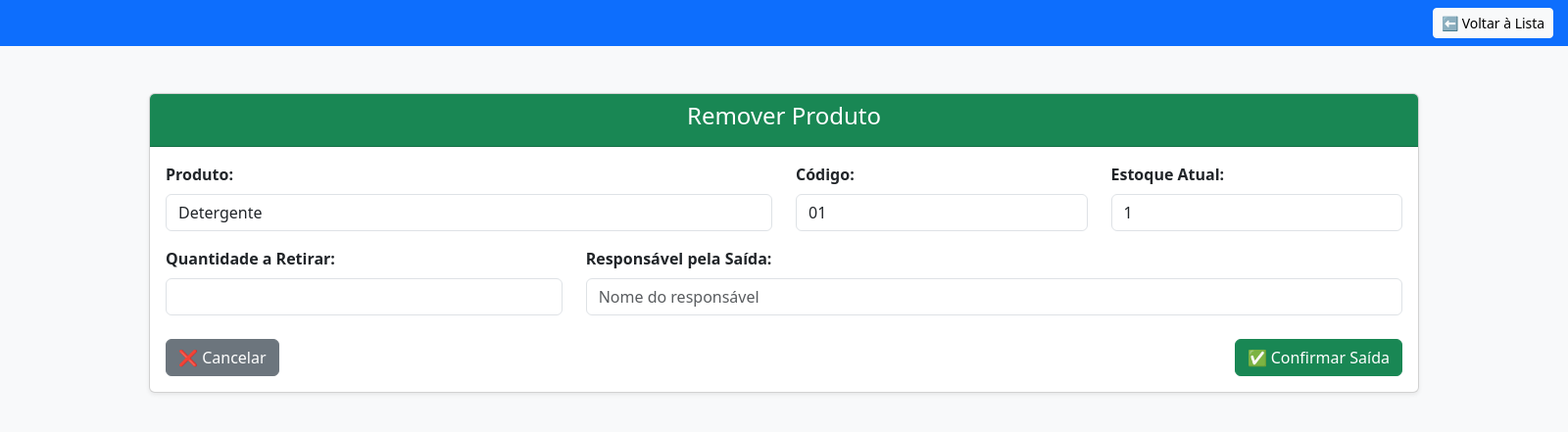
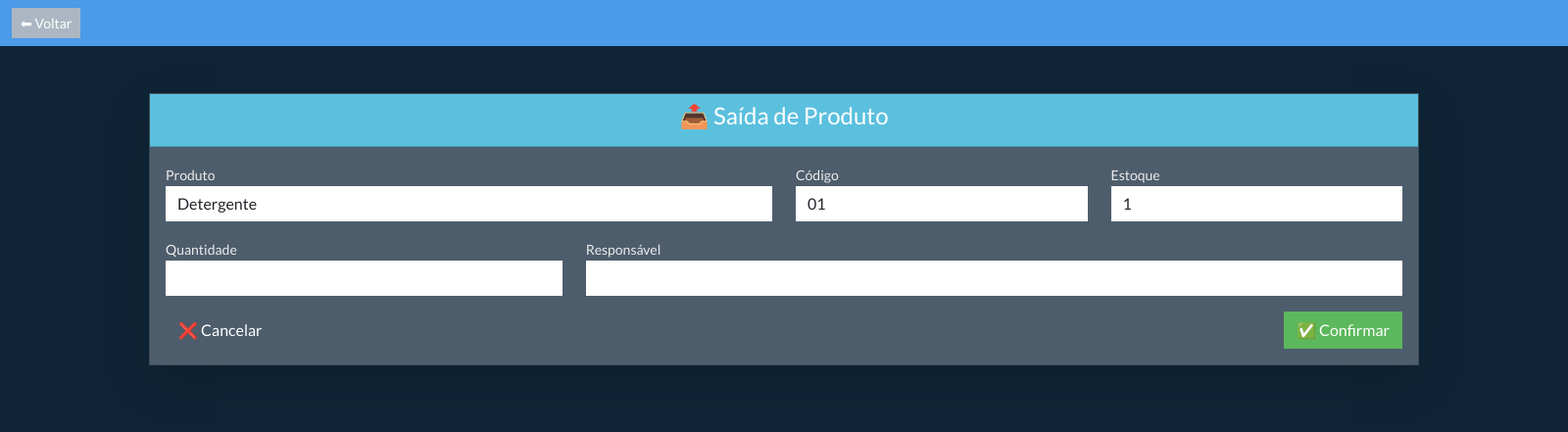
Before and after one commit to felippesouza20/Projeto-Integrador-III, a Flask app: page /removeproduct/1 in a window 1600 px wide. Shown: the top 441 px of the page at 98% size. Run offline with Flask 3, Linux system fonts and the light colour scheme; a user stored in the database is signed in; some libraries are stand-ins or nearby versions.

Commit message:
1.1 version of editproduct, history, login and removeproduct files.

```diff
--- a/templates/removeproduct.html
+++ b/templates/removeproduct.html
@@ -2,97 +2,90 @@
 <html lang="pt-br">
 <head>
     <meta charset="UTF-8">
-    <title>Remover Produto</title>
-    <link href="https://cdn.jsdelivr.net/npm/bootstrap@5.3.2/dist/css/bootstrap.min.css" rel="stylesheet">
+    <title>Saída de Produto</title>
+
+    <link href="https://cdn.jsdelivr.net/npm/bootswatch@5.3.3/dist/superhero/bootstrap.min.css" rel="stylesheet">
 </head>
-<body class="bg-light">
 
-    <!-- Navbar -->
-    <nav class="navbar navbar-expand-lg navbar-dark bg-primary">
+<body>
+
+<nav class="navbar navbar-dark bg-primary">
     <div class="container-fluid">
-            <div class="d-flex">
-                <a href="{{ url_for('index') }}" class="btn btn-light btn-sm me-2" style="position: relative; top: 0px; left: 1450px;">⬅ Voltar à Lista</a>
-            </div>
+        <a href="{{ url_for('lista') }}" class="btn btn-light btn-sm">
+            ⬅ Voltar
+        </a>
     </div>
 </nav>
 
 <div class="container mt-5">
-        <div class="card shadow-sm">
-            <div class="card-header bg-success text-white text-center">
-                <h4>Remover Produto</h4>
+
+    <div class="card shadow-lg">
+        <div class="card-header text-center bg-info text-white">
+            <h4>📤 Saída de Produto</h4>
         </div>
+
         <div class="card-body">
-                <form action="{{ url_for('removeproduct', id=item.id) }}" method="POST" class="needs-validation" novalidate>
+
+            <form action="{{ url_for('saida_produto', id=item.id) }}" method="POST">
+
                 <div class="row mb-3">
                     <div class="col-md-6">
-                            <label class="form-label fw-bold">Produto:</label>
+                        <label>Produto</label>
                         <input type="text" class="form-control" value="{{ item.produto }}" readonly>
                     </div>
+
                     <div class="col-md-3">
-                            <label class="form-label fw-bold">Código:</label>
+                        <label>Código</label>
                         <input type="text" class="form-control" value="{{ item.codigo }}" readonly>
                     </div>
+
                     <div class="col-md-3">
-                            <label class="form-label fw-bold">Estoque Atual:</label>
+                        <label>Estoque</label>
                         <input type="text" class="form-control" value="{{ item.quantidade_estoque }}" readonly>
                     </div>
                 </div>
 
                 <div class="row mb-3">
                     <div class="col-md-4">
-                            <label class="form-label fw-bold">Quantidade a Retirar:</label>
-                            <input type="number" name="quantidade" class="form-control" min="1" max="{{ item.quantidade_estoque }}" required>
-                            <div class="invalid-feedback">Informe uma quantidade válida.</div>
+                        <label>Quantidade</label>
+                        <input type="number" name="quantidade" class="form-control" required>
                     </div>
+
                     <div class="col-md-8">
-                            <label class="form-label fw-bold">Responsável pela Saída:</label>
-                            <input type="text" name="responsavel" class="form-control" placeholder="Nome do responsável" required>
-                            <div class="invalid-feedback">Informe o nome do responsável.</div>
+                        <label>Responsável</label>
+                        <input type="text" name="responsavel" class="form-control" required>
                     </div>
                 </div>
 
-                    <div class="d-flex justify-content-between mt-4">
-                        <a href="{{ url_for('index') }}" class="btn btn-secondary">
+                <div class="d-flex justify-content-between">
+                    <a href="{{ url_for('lista') }}" class="btn btn-secondary">
                         ❌ Cancelar
                     </a>
+
                     <button type="submit" class="btn btn-success">
-                            ✅ Confirmar Saída
+                        ✅ Confirmar
                     </button>
                 </div>
+
             </form>
+
         </div>
     </div>
 
+    <!-- Mensagens -->
     {% with messages = get_flashed_messages(with_categories=true) %}
         {% if messages %}
-            <div class="mt-4">
+            <div class="mt-3">
                 {% for category, message in messages %}
-                    <div class="alert alert-{{ category }} alert-dismissible fade show" role="alert">
+                    <div class="alert alert-{{ category }}">
                         {{ message }}
-                        <button type="button" class="btn-close" data-bs-dismiss="alert"></button>
                     </div>
                 {% endfor %}
             </div>
         {% endif %}
     {% endwith %}
+
 </div>
 
-    <script src="https://cdn.jsdelivr.net/npm/bootstrap@5.3.2/dist/js/bootstrap.bundle.min.js"></script>
-    <script>
-        // Validação de formulário (Bootstrap)
-        (() => {
-            'use strict'
-            const forms = document.querySelectorAll('.needs-validation')
-            Array.from(forms).forEach(form => {
-                form.addEventListener('submit', event => {
-                    if (!form.checkValidity()) {
-                        event.preventDefault()
-                        event.stopPropagation()
-                    }
-                    form.classList.add('was-validated')
-                }, false)
-            })
-        })()
-    </script>
 </body>
 </html>
```
Also changed, not shown: templates/editproduct.html (+56 -13 lines), templates/history.html (+12 -8 lines), templates/login.html (+50 -14 lines). Lines whose indentation alone changed are shown as unchanged.
